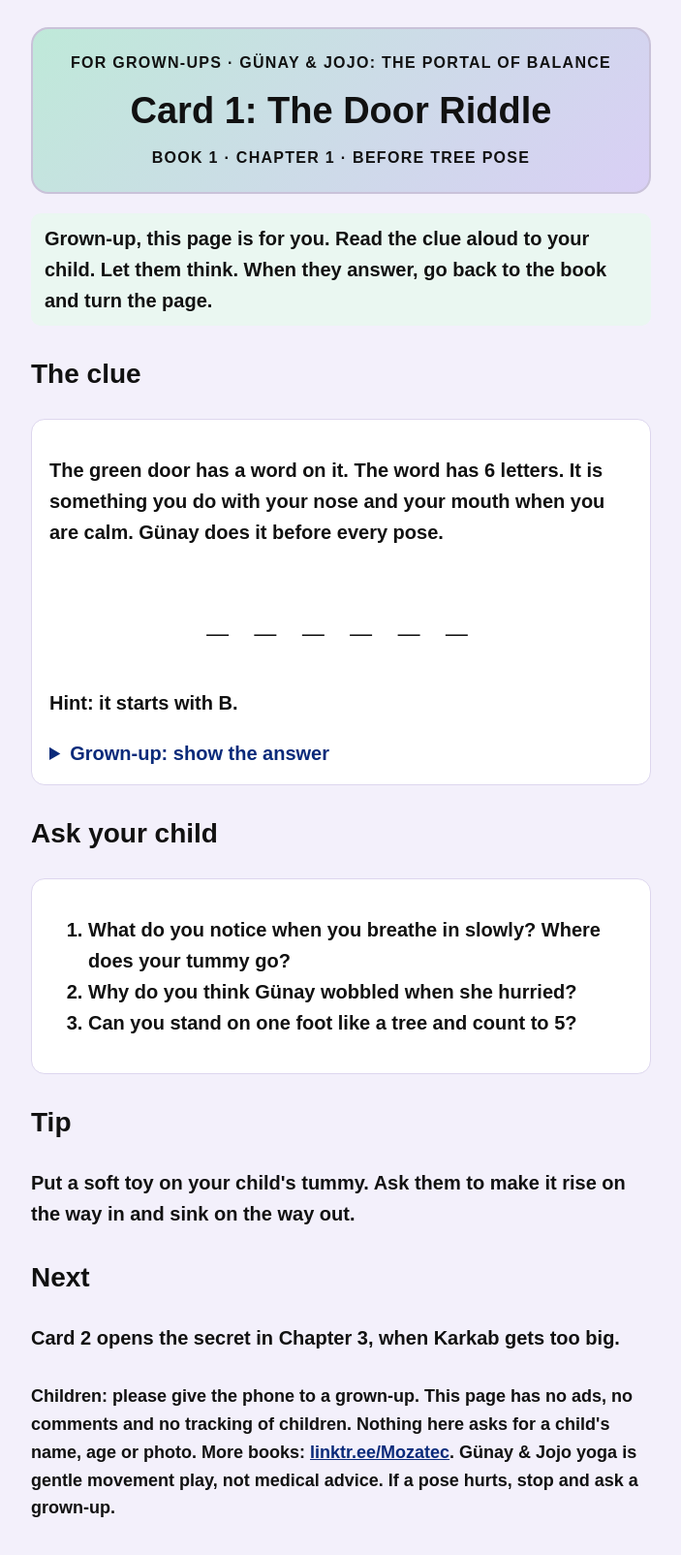
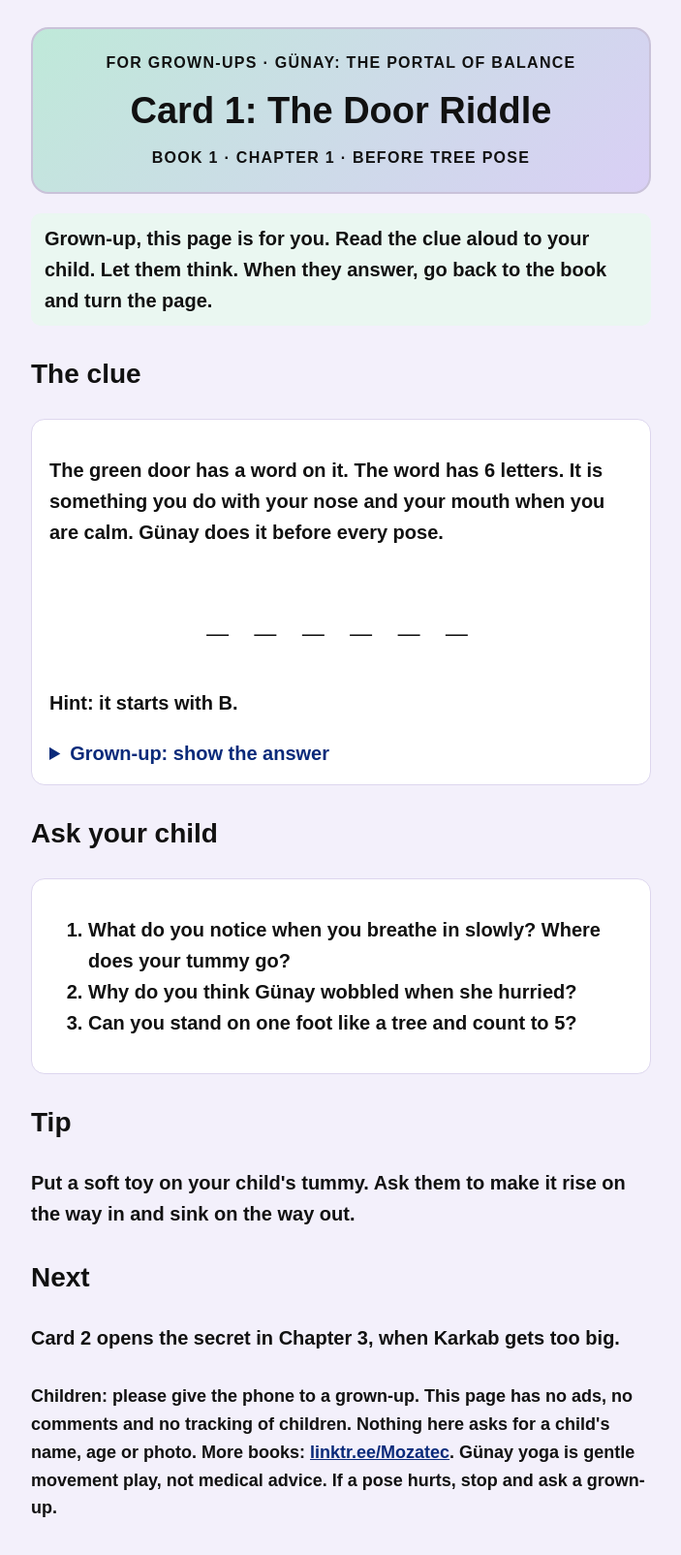
Before and after one commit to mozatec-books/mozatec-books.github.io, a plain HTML site: page gunay/1.html in a window 1280 px wide. Shown: the whole page at 97% size, without its empty margins (288-991 px from the left). Drawn offline with Linux system fonts and the light colour scheme.

Commit message:
Rename series text to Günay, nickname only

```diff
--- a/gunay/1.html
+++ b/gunay/1.html
@@ -1,4 +1,4 @@
-<!doctype html><html lang="en"><head><meta charset="utf-8"><meta name="viewport" content="width=device-width,initial-scale=1"><meta name="robots" content="noindex"><title>Card 1: The Door Riddle | Günay &amp; Jojo</title><style>
+<!doctype html><html lang="en"><head><meta charset="utf-8"><meta name="viewport" content="width=device-width,initial-scale=1"><meta name="robots" content="noindex"><title>Card 1: The Door Riddle | Günay</title><style>
 body{margin:0;background:#f3f0fb;font-family:Georgia,'Times New Roman',serif;color:#2b2540;line-height:1.55}
 .w{max-width:640px;margin:0 auto;padding:28px 20px 48px}
 .t{background:linear-gradient(135deg,#bfe9d9,#d9cff5);border-radius:18px;padding:22px;text-align:center;border:2px solid #c9c2d9}
@@ -11,7 +11,7 @@ a{color:#4a3d86}.s{font-size:.8em;color:#6b6585;margin-top:30px}
 .note{background:#eaf7f1;border-radius:10px;padding:10px 14px;font-size:.95em}
 body{color:#111;font-family:Arial,Helvetica,sans-serif;font-size:20px;font-weight:700;line-height:1.6}.k{color:#111;font-size:.8em}h1{font-size:1.9em;color:#111}h2{font-size:1.4em;color:#111}summary{color:#0a2a7a;font-weight:800;font-size:1em}a{color:#0a2a7a;font-weight:800}.s{color:#111;font-size:.9em}.note{font-size:1em}p,li,div{color:#111}
 </style></head><body><div class="w">
-<div class="t"><div class="k">For grown-ups · Günay &amp; Jojo: The Portal of Balance</div><h1>Card 1: The Door Riddle</h1><div class="k">Book 1 · Chapter 1 · before Tree Pose</div></div>
+<div class="t"><div class="k">For grown-ups · Günay: The Portal of Balance</div><h1>Card 1: The Door Riddle</h1><div class="k">Book 1 · Chapter 1 · before Tree Pose</div></div>
 <p class="note"><b>Grown-up, this page is for you.</b> Read the clue aloud to your child. Let them think. When they answer, go back to the book and turn the page.</p>
 
 <h2>The clue</h2><div class="c"><p>The green door has a word on it. The word has <b>6 letters</b>. It is something you do with your nose and your mouth when you are calm. Günay does it before every pose.</p><p class="big">_ _ _ _ _ _</p><p>Hint: it starts with <b>B</b>.</p>
@@ -19,5 +19,5 @@ body{color:#111;font-family:Arial,Helvetica,sans-serif;font-size:20px;font-weigh
 <h2>Ask your child</h2><div class="c"><ol><li>What do you notice when you breathe in slowly? Where does your tummy go?</li><li>Why do you think Günay wobbled when she hurried?</li><li>Can you stand on one foot like a tree and count to 5?</li></ol></div>
 <h2>Tip</h2><p>Put a soft toy on your child's tummy. Ask them to make it rise on the way in and sink on the way out.</p>
 <h2>Next</h2><p>Card 2 opens the secret in Chapter 3, when Karkab gets too big.</p>
-<div class="s">Children: please give the phone to a grown-up. This page has no ads, no comments and no tracking of children. Nothing here asks for a child's name, age or photo. More books: <a href="https://linktr.ee/Mozatec">linktr.ee/Mozatec</a>. Günay &amp; Jojo yoga is gentle movement play, not medical advice. If a pose hurts, stop and ask a grown-up.</div>
+<div class="s">Children: please give the phone to a grown-up. This page has no ads, no comments and no tracking of children. Nothing here asks for a child's name, age or photo. More books: <a href="https://linktr.ee/Mozatec">linktr.ee/Mozatec</a>. Günay yoga is gentle movement play, not medical advice. If a pose hurts, stop and ask a grown-up.</div>
 </div></body></html>
```
